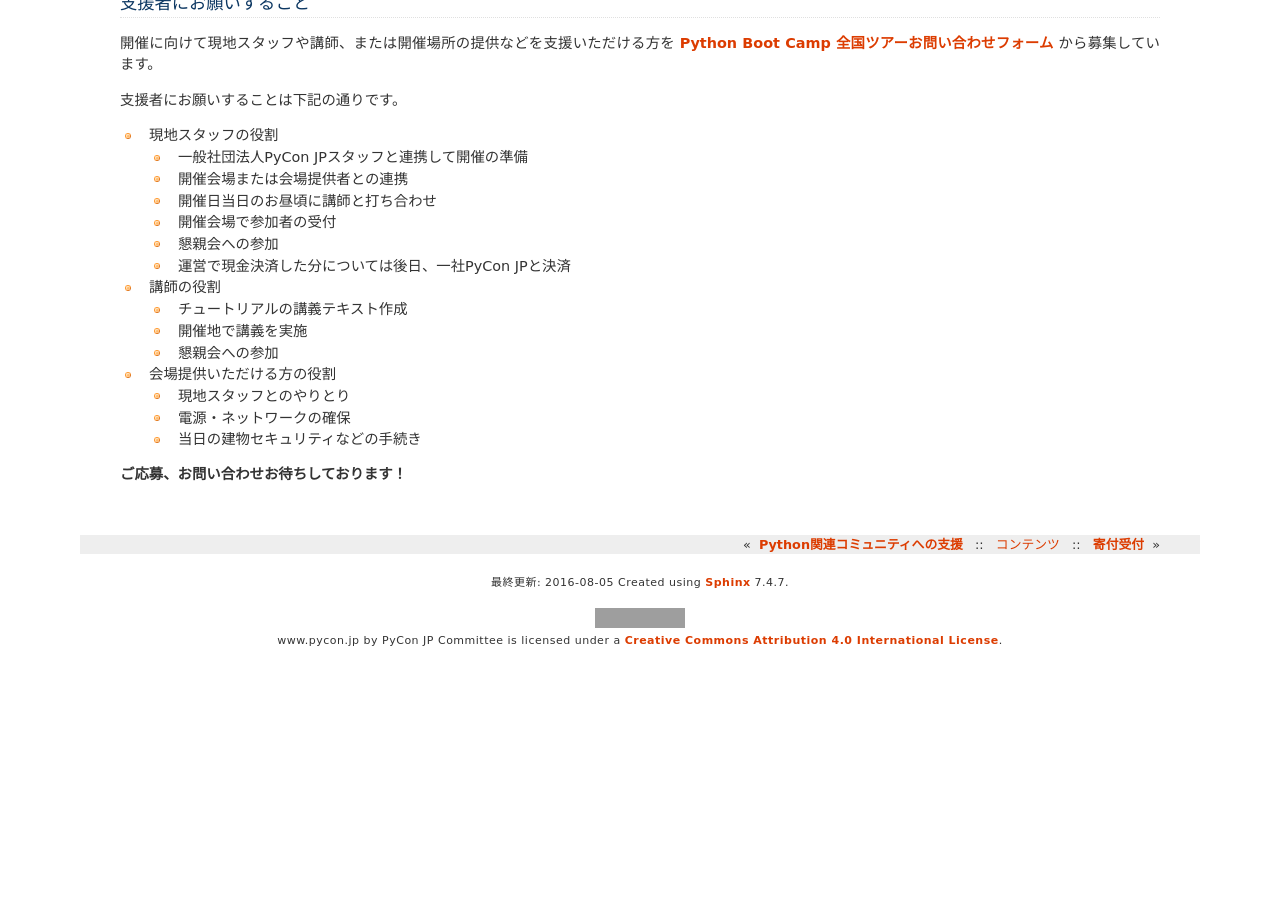
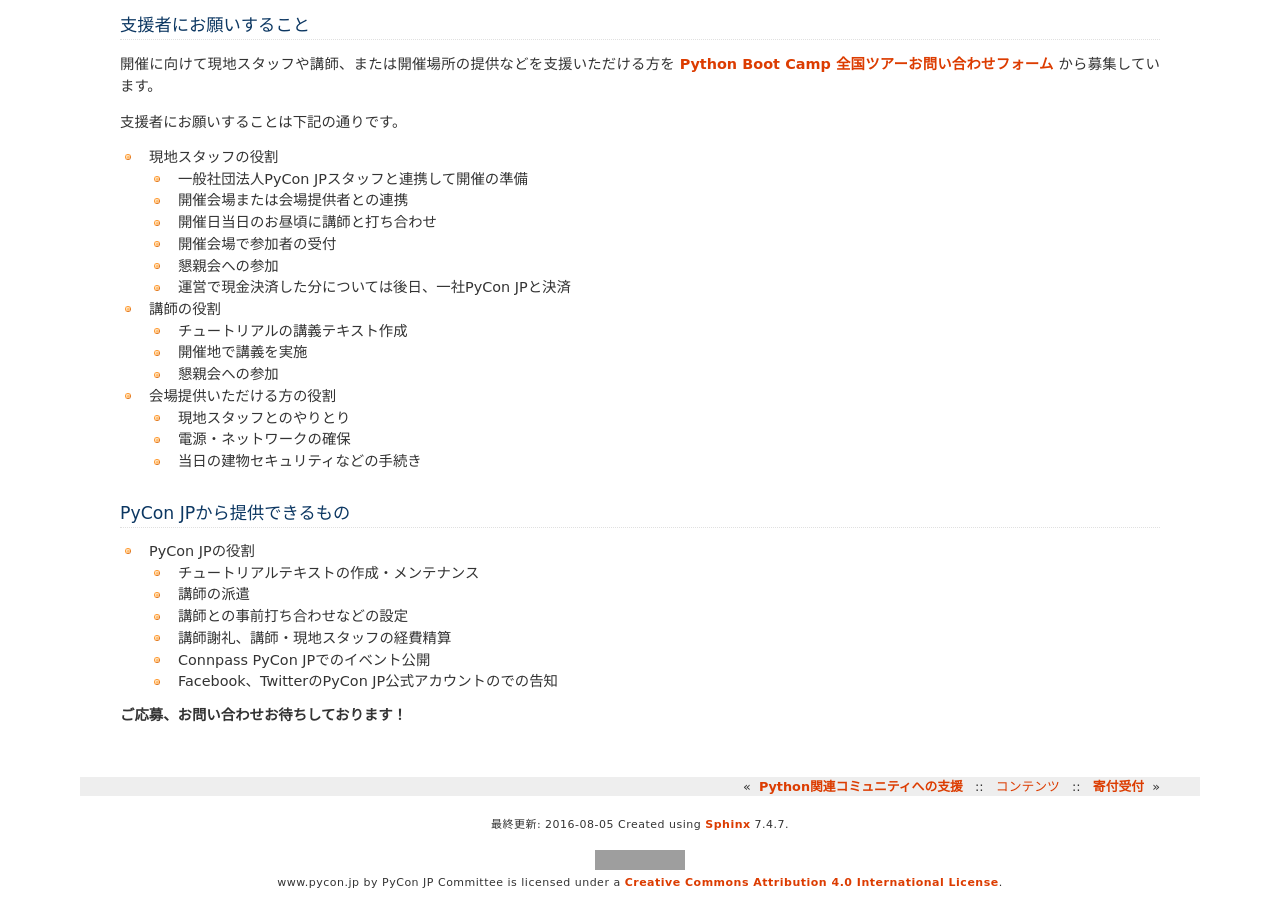
Before and after one commit to pyconjp/www.pycon.jp, a Sphinx documentation site: the page built from source/support/bootcamp.rst, in a window 1280 px wide and 900 px high, scrolled down 994 px. Built offline with Sphinx 7.4.7, drawn with Linux system fonts in a browser that asks for light colours; before the commit the page ends 1652 px from its top, so only the background shows below that; some of the changed text lies outside the part shown; grey boxes are pictures that could not be loaded.

Commit message:
PyCampでのPyCon JPの役割を追加（講師派遣する、など）

```diff
--- a/source/support/bootcamp.rst
+++ b/source/support/bootcamp.rst
@@ -10,7 +10,7 @@
 - 遠方に住んでいるためPyCon JPのチュートリアルに参加できずにいた方
 - Pythonを使っている人が周りにいなくてなかなか始められなかった方
 
-開催地ごとに現地でのサポートをしていただけるスタッフや、開催会場を提供していただける方を募集しています。興味のある方、またはぜひ地元でやってほしい！などなど、賛同いただける方は `Python Boot Camp 全国ツアーお問い合わせフォーム`_ からお問い合わせください。
+開催地ごとに現地でのサポートをしていただけるスタッフや、開催会場を提供していただける方を募集しています。興味のある方、またはぜひ地元でやってほしい！などなど、賛同いただける方は `Python Boot Camp 全国ツアーお問い合わせフォーム`_ からお問い合わせください。チュートリアル講師はPyCon JPから派遣いたしますので、「講師やってくれる人なんて知らないんだけれど」という方も安心してご連絡ください。
 
 .. _Python Boot Camp 全国ツアーお問い合わせフォーム: https://docs.google.com/forms/d/1IANh21fievi_lyyQyL8II66RSxlVuHBdAhr05C1qv9c/viewform
 
@@ -72,4 +72,17 @@
   - 電源・ネットワークの確保
   - 当日の建物セキュリティなどの手続き
 
+PyCon JPから提供できるもの
+==========================
+
+- PyCon JPの役割
+
+  - チュートリアルテキストの作成・メンテナンス
+  - 講師の派遣
+  - 講師との事前打ち合わせなどの設定
+  - 講師謝礼、講師・現地スタッフの経費精算
+  - Connpass PyCon JPでのイベント公開
+  - Facebook、TwitterのPyCon JP公式アカウントのでの告知
+
+
 **ご応募、お問い合わせお待ちしております！**
```
